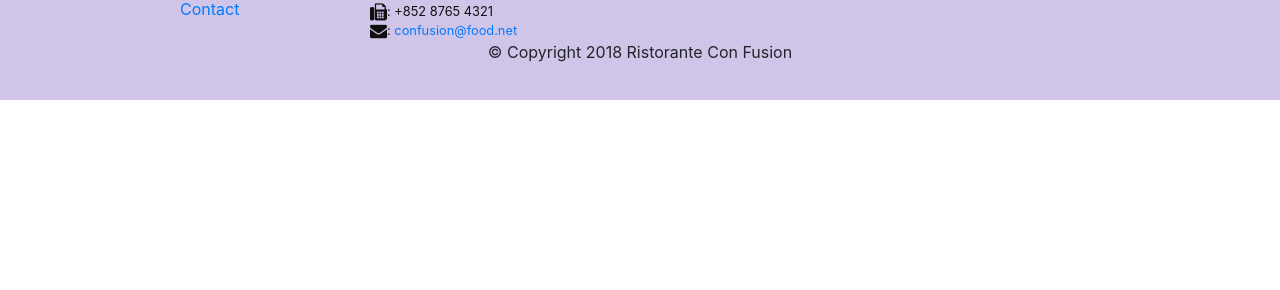
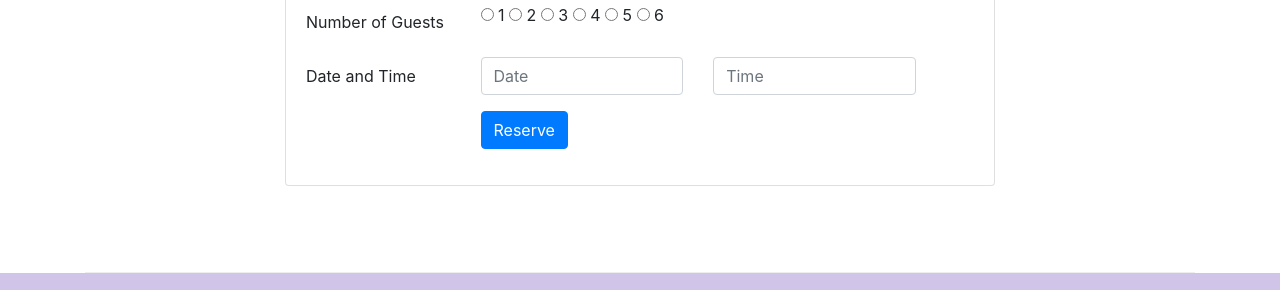
Before and after one commit to xorver/conFusion-bootstrap, a website: page index.html in a window 1280 px wide. Shown: the part 1661-1951 px from the top of the page. Before the commit the page ends 1761 px from the top, so only its background shows below. Drawn offline with nearby package versions, Linux system fonts and the light colour scheme.

Commit message:
Excercise 2.

```diff
--- a/index.html
+++ b/index.html
@@ -42,8 +42,11 @@
                     <h1>Ristorante con Fusion</h1>
                     <p>We take inspiration from the World's best cuisines, and create a unique fusion experience. Our lipsmacking creations will tickle your culinary senses!</p>
                 </div>
-                <div class="col-12 col-sm align-self-center">
+                <div class="col-12 col-sm-3 align-self-center">
                     <img src="img/logo.png" class="img-fluid">
+                </div>
+                <div class="col-12 col-sm-3 align-self-center">
+                    <a class="btn btn-block btn-warning" href="#reserve" role="button">Reserve Table</a>
                 </div>
             </div>
         </div>
@@ -73,7 +76,7 @@
             <div class="col col-sm col-md">
                 <div class="media">
                     <div class="media-body">
-                        <h2 class="mt-0">Weekend Grand Buffet</h2>
+                        <h2 class="mt-0">Weekend Grand Buffet <span class="badge badge-danger">NEW</span></h2>
                         <p>Featuring mouthwatering combinations with a choice of five different salads, six enticing appetizers, six main entrees and five choicest desserts. Free flowing bubbly and soft drinks. All for just $19.99 per person </p>
                     </div>
                     <img src="img/buffet.png" class="d-flex ml-3 img-thumbnail align-self-center" alt="buffet">
@@ -92,6 +95,44 @@
                         <h2 class="mt-0">Alberto Somayya</h2>
                         <h4>Executive Chef</h4>
                         <p>Award winning three-star Michelin chef with wide International experience having worked closely with whos-who in the culinary world, he specializes in creating mouthwatering Indo-Italian fusion experiences. </p>
+                    </div>
+                </div>
+            </div>
+        </div>
+
+        <div id="reserve" class="row row-content">
+            <div class="col-12 col-sm-2"></div>
+            <div class="col-12 col-sm-8">
+                <div class="card">
+                    <h3 class="card-header text-white bg-warning">Reserve a Table</h3>
+                    <div class="card-body">
+                        <form>
+                            <div class="form-group row">
+                                <label class="col-md-3 col-form-label" for="guests">Number of Guests</label>
+                                <div class="col-md-9 radio-inline" id="guests">
+                                    <label class="radio-inline"> <input type="radio" name="guests"> 1 </label>
+                                    <label class="radio-inline"> <input type="radio" name="guests"> 2 </label>
+                                    <label class="radio-inline"> <input type="radio" name="guests"> 3 </label>
+                                    <label class="radio-inline"> <input type="radio" name="guests"> 4 </label>
+                                    <label class="radio-inline"> <input type="radio" name="guests"> 5 </label>
+                                    <label class="radio-inline"> <input type="radio" name="guests"> 6 </label>
+                                </div>
+                            </div>
+                            <div class="form-group row">
+                                <label class="col-md-3 col-form-label" for="time">Date and Time</label>
+                                <div class="col-md-4">
+                                    <input type="text" class="form-control" id="date" name="date" placeholder="Date">
+                                </div>
+                                <div class="col-md-4">
+                                    <input type="text" class="form-control" id="time" name="time" placeholder="Time">
+                                </div>
+                            </div>
+                            <div class="form-group row">
+                                <div class="offset-md-3 col-md-1 mr-auto">
+                                    <button type="submit" class="btn btn-primary">Reserve</button>
+                                </div>
+                            </div>
+                        </form>
                     </div>
                 </div>
             </div>
```
Also changed, not shown: contactus.html (+2 -1 lines).
